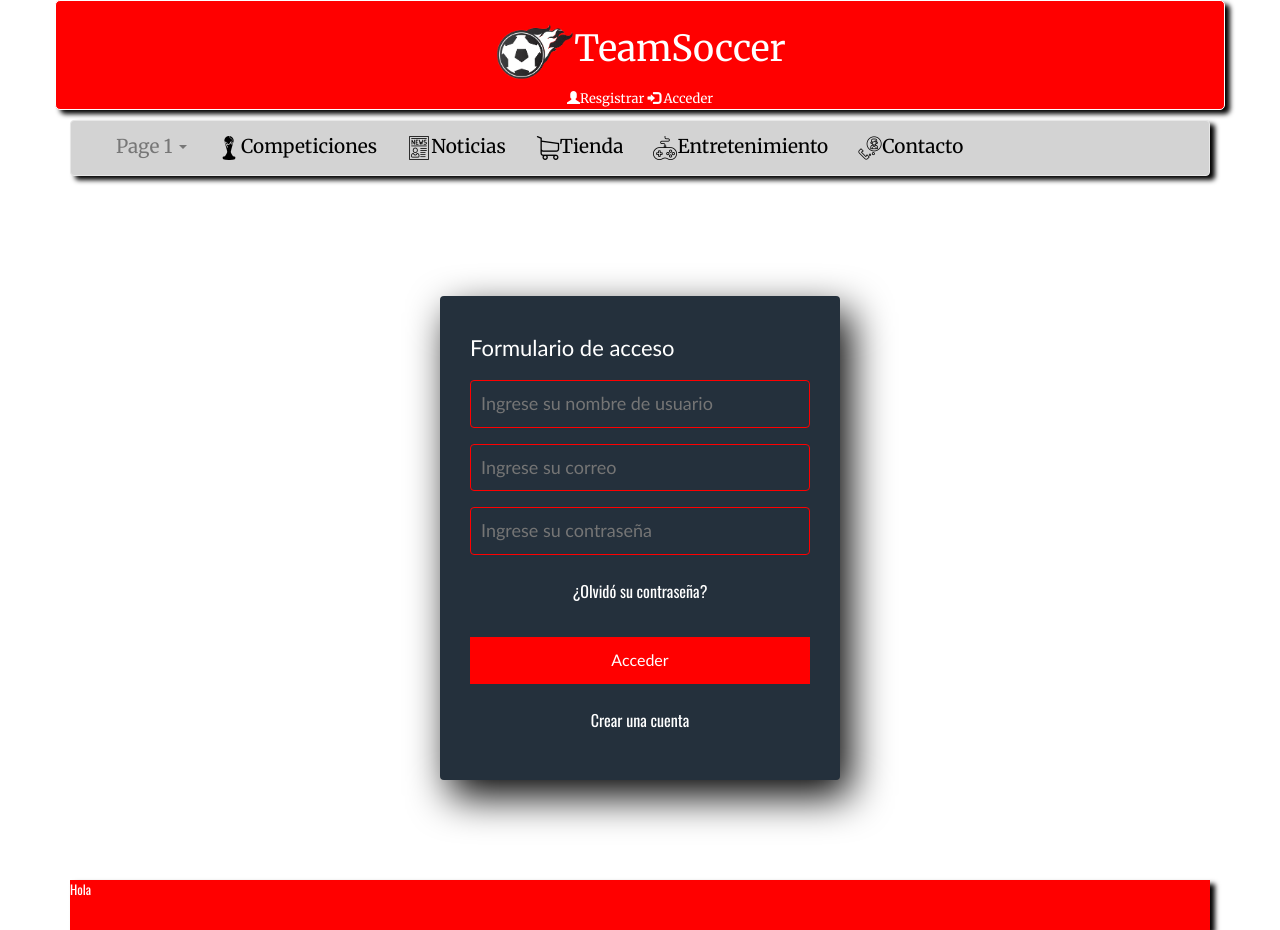
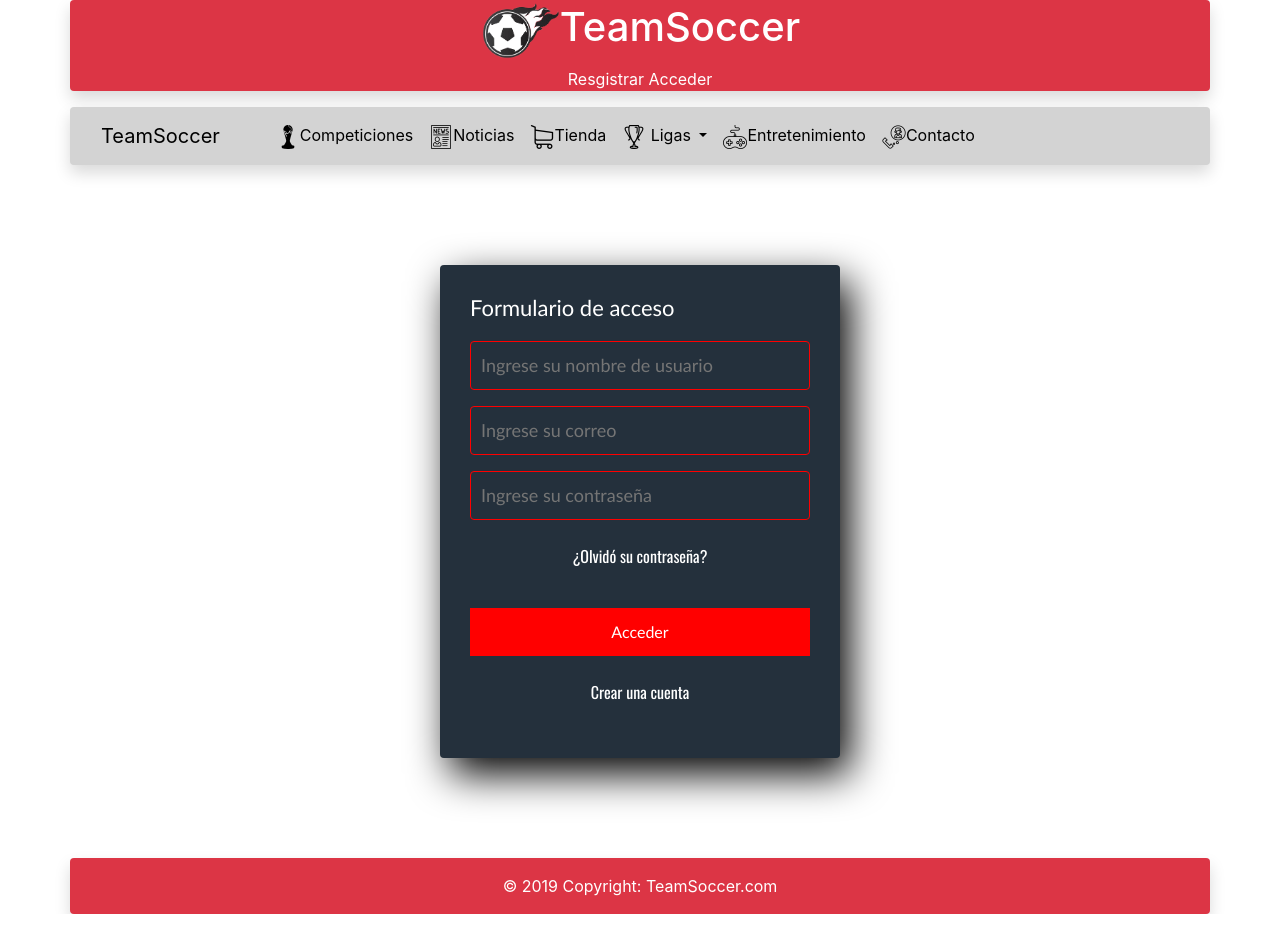
Before and after one commit to antonio0354/TeamSoccer, a PHP site: page /acceso.php in a window 1280 px wide. Run offline with PHP 8.4, Linux system fonts and the light colour scheme; data that the repository does not hold is empty.

Commit message:
Commit Rafa

```diff
--- a/Proyecto/frameworkTeamSoccer/acceso.php
+++ b/Proyecto/frameworkTeamSoccer/acceso.php
@@ -13,6 +13,7 @@
         <?php include("includes/bodyAcceso.php"); ?>
 
 
+
         <?php include("includes/footer.php"); ?>
 
     </body>
--- /dev/null
+++ b/Proyecto/frameworkTeamSoccer/css/style.css
@@ -0,0 +1,87 @@
+
+
+
+p{
+    font-family: 'Oswald', serif;
+}
+
+h2{
+    font-family: 'Heebo', serif;
+}
+
+#centrado{
+    justify-content: center;
+}
+
+.form-register{
+    width: 400px;
+    background: #24303c;
+    padding: 30px;
+    margin: auto;
+    margin-top: 100px;
+    margin-bottom: 100px;
+    border-radius: 4px;
+    font-size: 16px;
+    font-family: 'Gill Sans', 'Gill Sans MT', Calibri, 'Trebuchet MS', sans-serif;
+    color: white;
+    box-shadow: 10px 16px 40px #000;
+}
+
+.form-register h4{
+    font-size: 22px;
+    margin-bottom: 20px;
+}
+
+.controls{
+    width: 100%;
+    padding: 10px;
+    border-radius: 4px;
+    margin-bottom: 16px;
+    border: 1px solid red;
+    font-family: 'calibri';
+    font-size: 18px;
+    background-color: #24303c;
+    color: white;
+}
+
+.form-register p{
+    height: 40px;
+    text-align: center;
+    font-size: 16px;
+    line-height: 40px;
+}
+
+.form-register a {
+    color:white;
+    text-decoration: none;
+
+}
+
+.form-register a:hover {
+    color:white;
+    text-decoration: underline;
+}
+
+.form-register .boton {
+    width: 100%;
+    background: red;
+    border: none;
+    padding: 12px;
+    color: white;
+    margin: 16px 0;
+    font-size: 16px;
+}
+.bg-primary{
+    background-color: lightgray !important;
+}
+
+.nav-item{
+    color: black !important;
+}
+.nav-link{
+    color: black !important;
+}
+.navbar-brand{
+        color: black !important;
+
+}
--- a/Proyecto/frameworkTeamSoccer/includes/bodyContacto.php
+++ b/Proyecto/frameworkTeamSoccer/includes/bodyContacto.php
@@ -1,4 +1,4 @@
-<div class="container" id="main-content">
+<div class="container " id="main-content">
     <div class="row" >
             <h1>Esta es la pagina de contactos por si hay algun problema</h1>
         </div>
@@ -6,7 +6,7 @@
             <h3>Redes Sociales</h3>
             <div class="col-sm-4" id="bordado" height="300px">
                 <h4>Whatsapp</h4>
-                <img width="200px"  height="200px" src="imagenes/whatsapp.png">
+                <img width="200px" height="200px" src="imagenes/whatsapp.png">
             </div>
             <div class="col-sm-4" id="bordado" height="300px">
                 <h4>Facebook </h4>
--- a/Proyecto/frameworkTeamSoccer/includes/design-top.php
+++ b/Proyecto/frameworkTeamSoccer/includes/design-top.php
@@ -1,5 +1,5 @@
 
-<div class="uno container" >
+<div class=" container bg-danger rounded shadow mb-3 text-center" >
 
     <div class="row">
 
--- a/Proyecto/frameworkTeamSoccer/includes/footer.php
+++ b/Proyecto/frameworkTeamSoccer/includes/footer.php
@@ -1,9 +1,20 @@
-<div style='margin-top:20px' class="container ">
+<div style='margin-top:20px' class="container bg-danger rounded shadow">
     <div class="row">
-        <div class="col-sm-12">
-            <footer>
-                Hola
-            </footer>
+        <div class="col-sm-12" style="color: white;">
+
+
+
+
+                        <footer >
+
+
+                            <div class="footer-copyright text-center py-3">© 2019 Copyright:
+                                 TeamSoccer.com
+                            </div>
+
+
+                        </footer>
+
 
         </div>
 
--- a/Proyecto/frameworkTeamSoccer/includes/head-tag-contents.php
+++ b/Proyecto/frameworkTeamSoccer/includes/head-tag-contents.php
@@ -9,9 +9,12 @@
 
   <link href="https://fonts.googleapis.com/css?family=Merriweather&display=swap" rel="stylesheet">
 
-  <link rel="stylesheet" href="https://maxcdn.bootstrapcdn.com/bootstrap/3.4.0/css/bootstrap.min.css">
+   <link rel="stylesheet" href="https://maxcdn.bootstrapcdn.com/bootstrap/4.3.1/css/bootstrap.min.css">
+   <link rel="stylesheet" href="https://maxcdn.bootstrapcdn.com/bootstrap/4.3.1/css/bootstrap.min.css">
   <script src="https://ajax.googleapis.com/ajax/libs/jquery/3.4.1/jquery.min.js"></script>
-  <script src="https://maxcdn.bootstrapcdn.com/bootstrap/3.4.0/js/bootstrap.min.js"></script>
+  <script src="https://cdnjs.cloudflare.com/ajax/libs/popper.js/1.14.7/umd/popper.min.js"></script>
+  <script src="https://maxcdn.bootstrapcdn.com/bootstrap/4.3.1/js/bootstrap.min.js"></script>
 
 
-  <link rel="stylesheet" href="style.css">
+
+  <link rel="stylesheet" href="css/style.css">
--- a/Proyecto/frameworkTeamSoccer/includes/nav.php
+++ b/Proyecto/frameworkTeamSoccer/includes/nav.php
@@ -1,64 +1,56 @@
-<div class="container">
+<div class="container mb-3 rounded shadow bg-primary  ">
     <div class="row">
         <div class="col-sm-12">
-
-            <nav class="navbar navbar-default" style="background-color: lightgray;">
-
-
-                <div class="navbar-header ">
-                    <button type="button" class="navbar-toggle" data-toggle="collapse" data-target="#myNavbar">
-                        <span class="icon-bar" style="color: black;"></span>
-                        <span class="icon-bar"></span>
-                        <span class="icon-bar"></span>
-                    </button>
-                    <a style="color: black;" class="navbar-brand" href="Inicio.html"></a>
-                </div>
-
-
-                <div class="collapse navbar-collapse" id="myNavbar">
-
-                    <ul class="nav navbar-nav ml-auto">
-                        <li class="dropdown"><a class="dropdown-toggle" data-toggle="dropdown" href="#">Page 1 <span class="caret"></span></a>
-                            <ul class="dropdown-menu">
-                                <li><a href="#">Page 1-1</a></li>
-                                <li><a href="#">Page 1-2</a></li>
-                                <li><a href="#">Page 1-3</a></li>
-                            </ul>
-                        </li>
-<!--                        <li>
-                            <div class="dropdown">
-                                <a class="dropdown-toggle"><img
-                                        src="iconos/trofeo-copa-deportiva-dibujada-a-mano.png">Ligas</a>
-                                <div class="dropdown-content" data-toggle="dropdown">
-                                    <a href="#">Link 1</a>
-                                    <a href="#">Link 2</a>
-                                    <a href="#">Link 3</a>
-                                </div>
-                            </div>
-                        </li>-->
-
-
-
-                        <li><a style="color: black;" href="Biografia.html"><img
-                                    src="iconos/trofeo-de-futbol.png">Competiciones</a></li>
-                        <li><a style="color: black;" href="noticias.php"><img src="iconos/periodico.png">Noticias</a></li>
-                        <li><a style="color: black;" href="tienda.php"><img src="iconos/carrito-de-compras.png">Tienda</a>
-                        </li>
-                        <li><a style="color: black;" href="Equipos.html"><img
-                                    src="iconos/palanca-de-mando.png">Entretenimiento</a></li>
-                        <li><a style="color: black;" href="contacto.php"><img src="iconos/contacto.png">Contacto</a></li>
-
-
-                    </ul>
 
 
 
 
+
+            <nav class="navbar navbar-expand-md navbar-dark  ">
+                <a class="navbar-brand mr-5" href="index.php">TeamSoccer</a>
+                <button class="navbar-toggler" type="button" data-toggle="collapse" data-target="#collapsibleNavbar">
+                    <span class="navbar-toggler-icon"></span>
+                </button>
+                <div class="collapse navbar-collapse" id="collapsibleNavbar">
+                    <ul class="navbar-nav">
+                        <li class="nav-item">
+                            <a class="nav-link" href="#"><img
+                                    src="iconos/trofeo-de-futbol.png">Competiciones</a>
+                        </li>
+                        <li class="nav-item">
+                            <a class="nav-link" href="#"><img src="iconos/periodico.png">Noticias</a>
+                        </li>
+
+                        <a class="nav-link" href="#"><img src="iconos/carrito-de-compras.png">Tienda</a>
+                        </li>
+
+                        <li class="nav-item dropdown">
+                            <a class="nav-link dropdown-toggle" href="#" id="navbardrop" data-toggle="dropdown"><img
+                                    src="iconos/trofeo-copa-deportiva-dibujada-a-mano.png">
+                                Ligas
+                            </a>
+                            <div class="dropdown-menu">
+                                <a class="dropdown-item" href="#">Link 1</a>
+                                <a class="dropdown-item" href="#">Link 2</a>
+                                <a class="dropdown-item" href="#">Link 3</a>
+                            </div>
+                        </li>
+                        <li class="nav-item">
+                            <a class="nav-link" href="#"><img
+                                    src="iconos/palanca-de-mando.png">Entretenimiento</a>
+                        </li>
+                        <li class="nav-item">
+                            <a class="nav-link" href="contacto.php"><img src="iconos/contacto.png">Contacto</a>
+                        </li>
+                        <li class="nav-item">
+                    </ul>
+                    </ul>
+
                 </div>
+            </nav>
 
         </div>
     </div>
-</nav>
 
 
 </div>
--- a/Proyecto/frameworkTeamSoccer/index.php
+++ b/Proyecto/frameworkTeamSoccer/index.php
@@ -6,6 +6,7 @@
     </head>
     <body>
 
+        hola
         <?php include("includes/design-top.php"); ?>
         <?php include("includes/nav.php"); ?>
         <?php include("includes/bodyPrincipal.php"); ?>
```
Also changed, not shown: Proyecto/frameworkTeamSoccer/includes/bodyPrincipal.php (+9 -8 lines).
